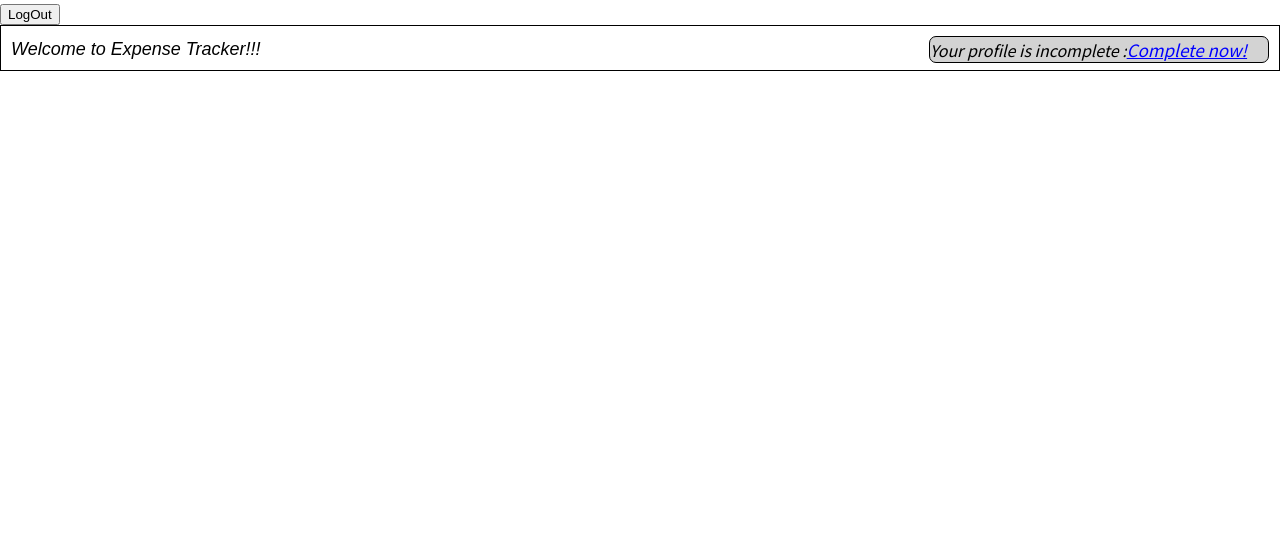
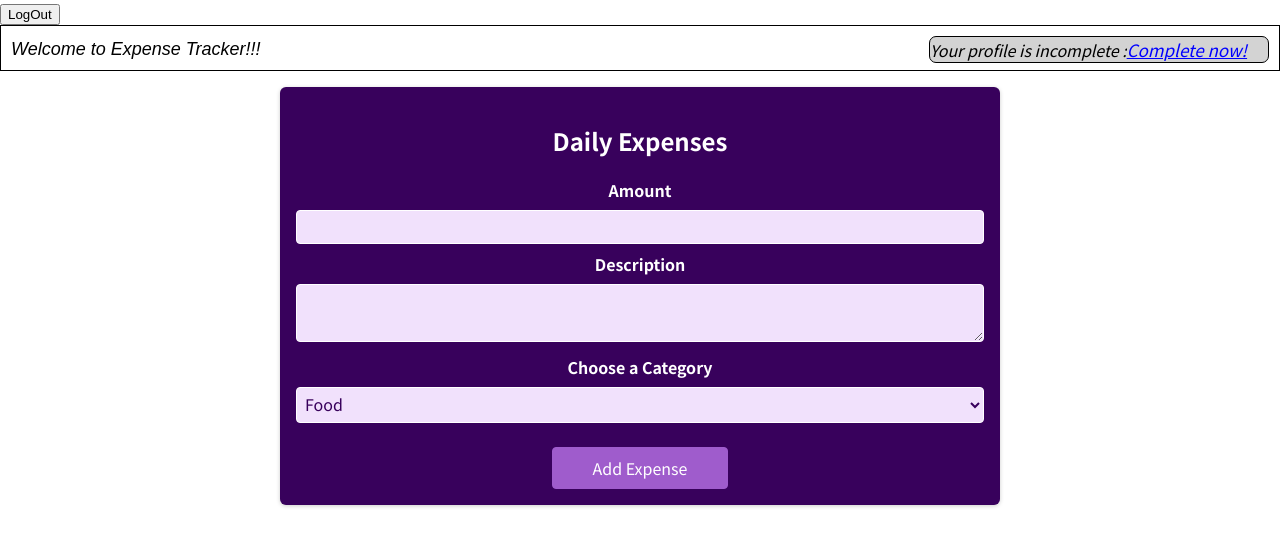
Before and after one commit to Vinay-M-01/Expense-Tracker, a React (Create React App) app: page /Welcome in a window 1280 px wide. Shown: the top 546 px of the page. Built offline with nearby package versions, Linux system fonts and the light colour scheme.

Commit message:
T8- Adding Expenses for tracking purpose

```diff
--- a/src/App.js
+++ b/src/App.js
@@ -1,5 +1,6 @@
 import { Redirect, Route, Switch } from "react-router-dom";
 import AuthForm from "./components/Auth/AuthForm";
+import Expenses from "./components/Pages/Expenses";
 import ForgotPassword from "./components/Pages/ForgotPassword";
 import Profile from "./components/Pages/Profile";
 import Welcome from "./components/Pages/Welcome";
@@ -11,6 +12,7 @@ function App() {
 
       <Route path="/Welcome">
         <Welcome/>
+        <Expenses/>
       </Route>
 
       <Route path="/Login" exact>
--- /dev/null
+++ b/src/components/Pages/Expenses.js
@@ -0,0 +1,67 @@
+import classes from './Expenses.module.css'
+import { useRef, useState } from 'react'
+import ExpensesList from './ExpensesList'
+
+const Expenses = (props) => {
+    const amoutInputRef = useRef()
+    const descriptionInputRef = useRef()
+    const categoryInputRef = useRef()
+    const [expenses, setExpenses] = useState([])
+
+    const submitHandler = (e) => {
+        e.preventDefault()
+
+        const enteredAmount = amoutInputRef.current.value
+        const enteredDescription = descriptionInputRef.current.value
+        const enteredCategory = categoryInputRef.current.value
+
+        setExpenses([...expenses, {amount:enteredAmount, desciption: enteredDescription, category: enteredCategory}])
+
+    }
+    return (
+        <>
+        <section className={classes.auth}>
+      <h1>Daily Expenses</h1>
+
+      <form onSubmit={submitHandler}>
+
+        <div className={classes.control}>
+          <label htmlFor='amount'>Amount</label>
+          <input type='amount' id='amount' required ref={amoutInputRef}/>
+        </div>
+
+        <div className={classes.control}>
+          <label htmlFor='description'>Description</label>
+          <textarea type='description' id='description' required ref={descriptionInputRef}/>
+        </div>
+
+        <div className={classes.control}>
+          <label htmlFor='category'>Choose a Category</label>
+          <select name="category" id="category" ref={categoryInputRef}>
+            <option value="Food">Food</option>
+            <option value="Petrol">Petrol</option>
+            <option value="Salary">Salary</option>
+            <option value="Bill">Bill</option>
+            <option value="others">others</option>
+          </select >
+        </div>
+
+        <div className={classes.actions}>
+          <button type='submit'>Add Expense</button>
+{/*
+          <button
+            type='button'
+            className={classes.toggle}
+            onClick={switchAuthModeHandler}
+          >{isLogin ? 'Create new account' : 'Login with existing account'}
+          </button> */}
+
+        </div>
+      </form>
+    </section>
+    <ExpensesList expenses ={expenses}></ExpensesList>
+    </>
+    )
+}
+
+export default Expenses;
--- /dev/null
+++ b/src/components/Pages/Expenses.module.css
@@ -0,0 +1,93 @@
+.auth {
+    margin: 1rem auto;
+    width: 95%;
+    max-width: 45rem;
+    border-radius: 6px;
+    background-color: #38015c;
+    box-shadow: 0 1px 4px rgba(0, 0, 0, 0.2);
+    padding: 1rem;
+    text-align: center;
+
+  }
+  .auth h1 {
+    text-align: center;
+    color: white;
+  }
+
+  .control {
+    margin-bottom: 0.5rem;
+  }
+
+  .control label {
+    display: block;
+    color: white;
+    font-weight: bold;
+    margin-bottom: 0.5rem;
+  }
+
+  .control input {
+    font: inherit;
+    background-color: #f1e1fc;
+    color: #38015c;
+    border-radius: 4px;
+    border: 1px solid white;
+    width: 100%;
+    text-align: left;
+    padding: 0.25rem;
+  }
+  .control textarea {
+    font: inherit;
+    background-color: #f1e1fc;
+    color: #38015c;
+    border-radius: 4px;
+    border: 1px solid white;
+    width: 100%;
+    text-align: left;
+    padding: 0.25rem;
+  }
+  .control select {
+    font: inherit;
+    background-color: #f1e1fc;
+    color: #38015c;
+    border-radius: 4px;
+    border: 1px solid white;
+    width: 100%;
+    text-align: left;
+    padding: 0.25rem;
+  }
+
+  .actions {
+    margin-top: 1.5rem;
+    display: flex;
+    flex-direction: column;
+    align-items: center;
+  }
+
+  .actions button {
+    cursor: pointer;
+    font: inherit;
+    color: white;
+    background-color: #9f5ccc;
+    border: 1px solid #9f5ccc;
+    border-radius: 4px;
+    padding: 0.5rem 2.5rem;
+  }
+
+  .actions button:hover {
+    background-color: #873abb;
+    border-color: #873abb;
+
+  }
+
+  .actions .toggle {
+    margin-top: 1rem;
+    background-color: transparent;
+    color: #9f5ccc;
+    border: none;
+    padding: 0.15rem 1.5rem;
+  }
+
+  .actions .toggle:hover {
+    background-color: transparent;
+    color: #ae82cc;
+  }
--- /dev/null
+++ b/src/components/Pages/ExpensesList.js
@@ -0,0 +1,19 @@
+const ExpensesList = (props) => {
+
+    const myExpenses = props.expenses.map(item => {
+        return (
+            <li key={Math.random().toString()}>
+                {item.amount}{' - '}
+                {item.desciption}{' - '}
+                {item.category}
+            </li>
+        )
+    })
+    return(
+        <ul>
+            {myExpenses}
+        </ul>
+    )
+}
+
+export default ExpensesList;
```
